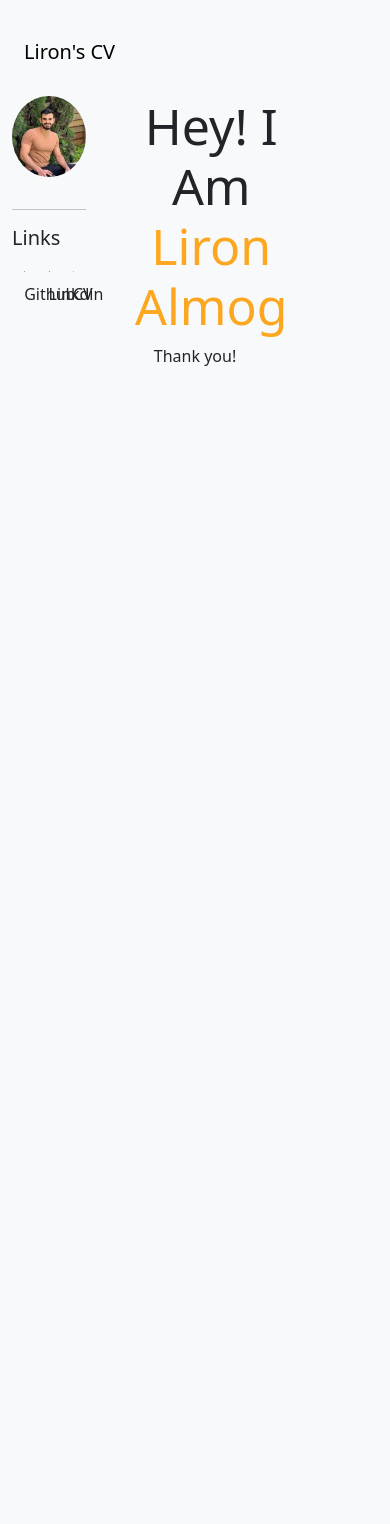
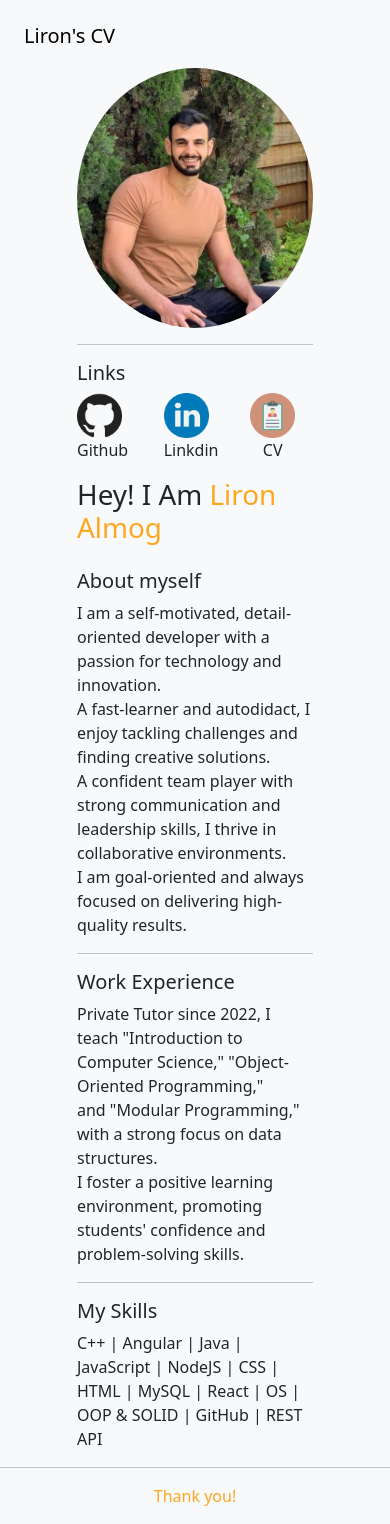
Before and after one commit to Liron-Almog/My-CV-website-Angular-, an Angular app: page / in a window 390 px wide. Before the commit the page ends 844 px from the top, so only its background shows below. Built offline with nearby package versions, Linux system fonts and the light colour scheme.

Commit message:
fixed responsive

```diff
--- a/src/app/app.component.html
+++ b/src/app/app.component.html
@@ -1 +1,3 @@
+
+
 <app-home></app-home>
--- a/src/app/app.module.ts
+++ b/src/app/app.module.ts
@@ -8,6 +8,7 @@ import { HomeHeaderComponent } from './home/home-header/home-header.component';
 import { NavBarComponent } from './nav-bar/nav-bar.component';
 import { HomeMainComponent } from './home/home-main/home-main.component';
 import { HomeFooterComponent } from './home/home-footer/home-footer.component';
+import { CvContentComponent } from './cv-content/cv-content.component';
 
 @NgModule({
   declarations: [
@@ -17,6 +18,7 @@ import { HomeFooterComponent } from './home/home-footer/home-footer.component';
     NavBarComponent,
     HomeMainComponent,
     HomeFooterComponent,
+    CvContentComponent,
   ],
   imports: [
     BrowserModule,
--- /dev/null
+++ b/src/app/cv-content/cv-content.component.html
@@ -0,0 +1,28 @@
+<article class="mt-4">
+    <h5>About myself</h5>
+    <p>
+        I am a self-motivated, detail-oriented developer with a passion for technology and innovation.<br>
+         A fast-learner and autodidact, I enjoy tackling challenges and finding creative solutions.<br>
+          A confident team player with strong communication and leadership skills, I thrive in   collaborative environments.<br>
+          I am goal-oriented and always focused on delivering high-quality results.
+    </p>
+</article>
+<hr>
+<article>
+    <h5>Work Experience</h5>
+    <p>
+        Private Tutor since 2022, I teach "Introduction to Computer Science," "Object-Oriented Programming," <br>
+        and "Modular Programming," with a strong focus on data structures.<br>
+         I foster a positive learning environment, promoting students' confidence and problem-solving skills.<br>
+    </p>
+</article>
+<hr>
+<article>
+    <h5>My Skills</h5>
+    <p>
+        C++ | Angular | Java | JavaScript | NodeJS |
+        CSS | HTML | MySQL | React | OS |
+        OOP & SOLID | GitHub |
+        REST API
+    </p>
+</article>
--- a/src/app/home/home-footer/home-footer.component.css
+++ b/src/app/home/home-footer/home-footer.component.css
@@ -0,0 +1,3 @@
+p{
+    color: #FCA71F;
+}
--- a/src/app/home/home-main/home-main.component.css
+++ b/src/app/home/home-main/home-main.component.css
@@ -4,9 +4,6 @@
 
 }
 
-h1{
-    font-size: 50px;
-}
 
 .h1-span{
     color: #FCA71F;
--- a/src/app/home/home-main/home-main.component.html
+++ b/src/app/home/home-main/home-main.component.html
@@ -1,38 +1,37 @@
 
-<div class="row mt-3 ">
-    <div class="col-3">
-        <div class="row justify-content-center">
-            <figure>
-                <img class="my-profile-photo img-fluid"  src="../../../assets/images/profile.jpg"
-                alt="liron's photo" width="250px" height="270px">
+<div class="row mt-1  justify-content-center">
+    <div class="col-md-3 col-8">
+            <figure class="row justify-content-center">
+                    <img class="my-profile-photo img-fluid"  src="../../../assets/images/profile.jpg"
+                    alt="liron's photo" width="250px" height="270px">
             </figure>
-        </div>
         <hr>
 
         <h5>Links</h5>
         <div class="row justify-content-center">
-            <figure class="col-3 ">
-                <a ><img class="img-fluid" width="45px" height="45px"
+            <figure class="col-4 ">
+                <a href="https://github.com/Liron-Almog"><img class="img-fluid" width="45px" height="45px"
             src="../../../assets/icons/github.png" alt="github-icon" ></a>
-            <figcaption style="text-align: center;">Github</figcaption>
+            <figcaption >Github</figcaption>
             </figure>
 
-            <figure class="col-3" >
-                <a > <img class="img-fluid " width="45px" height="45px"
+            <figure class="col-4" >
+                <a href="https://www.linkedin.com/in/lironalmog/"> <img class="img-fluid " width="45px" height="45px"
                 src="../../../assets/icons/linkedin.png" alt="Linkedin-icon" ></a>
-                <figcaption style="text-align: center;">Linkdin</figcaption>
+                <figcaption >Linkdin</figcaption>
             </figure>
 
-            <figure class="col-3" >
-                <a > <img class="img-fluid " width="45px" height="45px"
+            <figure class="col-4" >
+                <a href="../../../assets/documents/LironAlmog_cv.pdf" download> <img class="img-fluid " width="45px" height="45px"
                 src="../../../assets/icons/CV.png" alt="cv-icon" ></a>
-                <figcaption style="text-align: center;">CV</figcaption>
+                <figcaption>&nbsp;&nbsp;&nbsp;CV</figcaption>
             </figure>
         </div>
     </div>
 
-    <div class="col-7">
-        <h1 class="text-center">Hey! I Am <span class="h1-span">Liron Almog</span></h1>
+    <div class="col-md-9 col-8">
+        <h1 >Hey! I Am <span class="h1-span">Liron Almog</span></h1>
+        <app-cv-content></app-cv-content>
     </div>
 
 
--- a/src/app/home/home.component.html
+++ b/src/app/home/home.component.html
@@ -1,4 +1,4 @@
-<div class="container mt-4">
+<div class="container mt-2">
     <div class="row">
         <header>
             <app-home-header></app-home-header>
@@ -6,6 +6,7 @@
         <main>
              <app-home-main></app-home-main>
         </main>
+        <hr>
         <footer>
             <app-home-footer></app-home-footer>
         </footer>
```
Also changed, not shown: src/app/cv-content/cv-content.component.ts (added, +10 -0 lines), src/app/cv-content/cv-content.component.css (added), 1 other file (tests, documents, lock files or other folders).
